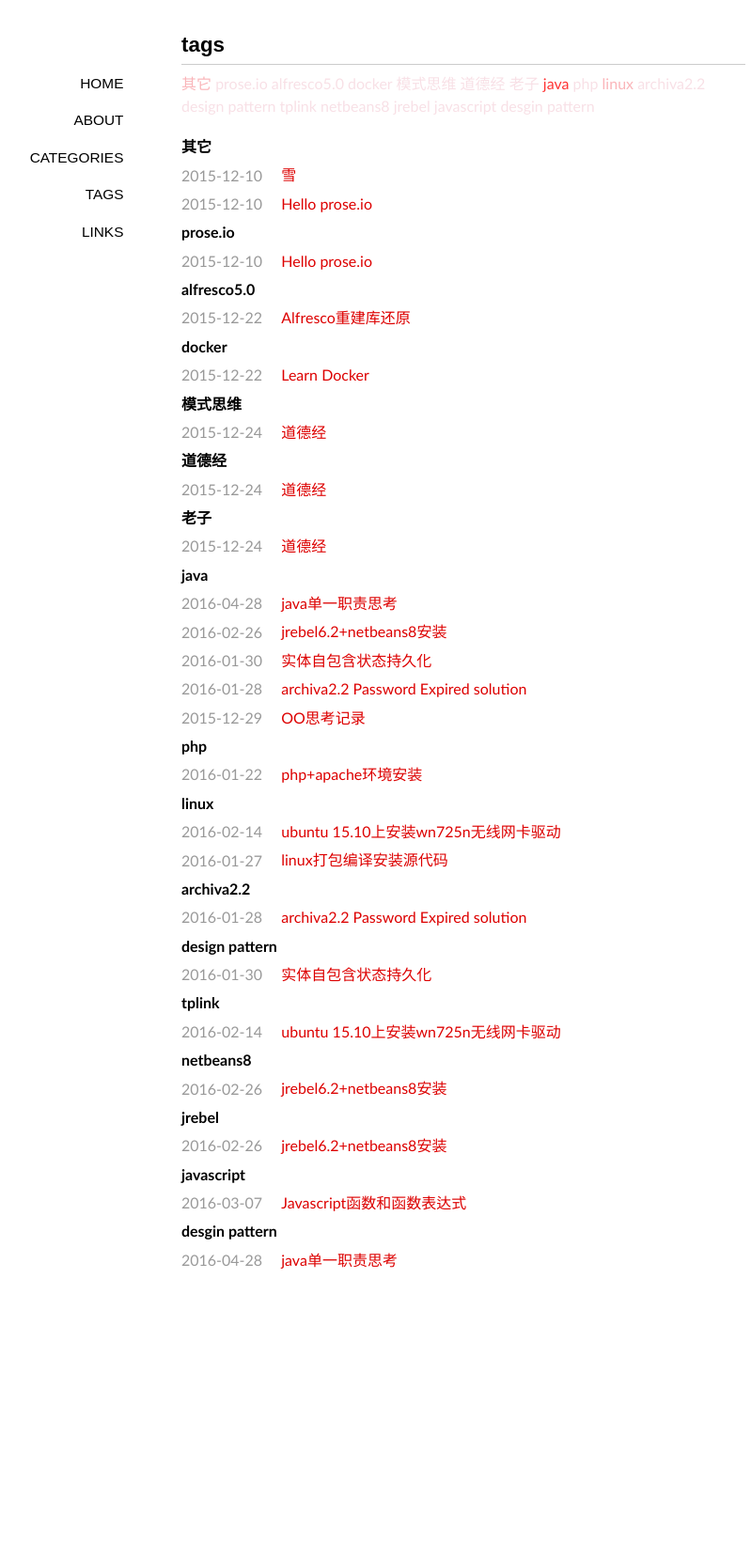
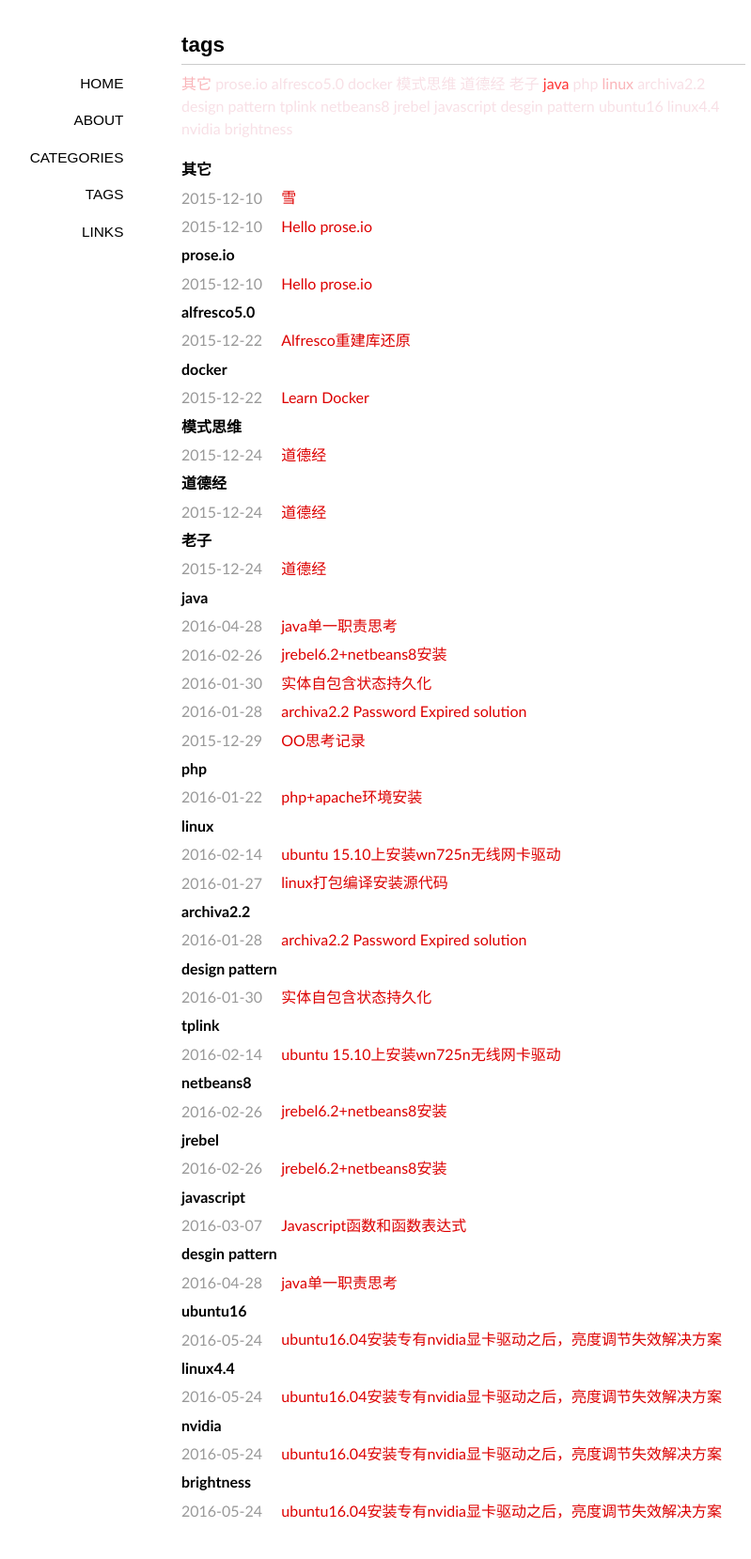
Before and after one commit to punkmonday/punkmonday.github.io, a Jekyll site: the page built from tags/index.md, in a window 1280 px wide. Shown: the whole page at 94% size, without its empty margins (147-946 px from the left). Built offline with Jekyll 4.4.1, drawn with Linux system fonts in a browser that asks for light colours; some web fonts are replaced; before the commit the page ends 1392 px from its top, so only the background shows below that.

Commit message:
Updated 2016-05-24-ubuntu16-nvidia.md

````diff
--- a/_posts/2016-05-24-ubuntu16-nvidia.md
+++ b/_posts/2016-05-24-ubuntu16-nvidia.md
@@ -1,6 +1,50 @@
 ---
-published: false
+published: true
+layout: post
+author: punkmonday
+categories:
+  - linux
+tags:
+  - ubuntu16
+  - linux4.4
+  - nvidia
+  - brightness
+title: ubuntu16.04安装专有nvidia显卡驱动之后，亮度调节失效解决方案
 ---
-## A New Post
+# ubuntu环境
 
-Enter text in [Markdown](http://daringfireball.net/projects/markdown/). Use the toolbar above, or click the **?** button for formatting help.
+- ubuntu16.04
+- linux4.4 kernal
+- samsung r429
+
+用开源的xorg显卡驱动按fn + up fn + down都没有问题，但是切换到n卡就失效，以下解决方案：
+
+```sh
+#subl是sublime text
+sudo subl /usr/share/X11/xorg.conf.d/20-nvidia.conf
+```
+
+如果为空，就说明没有这个文件，打开dash找到"NVIDIA X Server Settings"程序，找到 "X Server Display Configuration",点击"Save to X Configuration"保存n卡信息，然后打开备份的文件，滚动到Section "Device",复制以下内容，比如我的如下：
+
+```sh
+Section "Device"
+    Identifier     "Device0"
+    Driver         "nvidia"
+    VendorName     "NVIDIA Corporation"
+    BoardName      "GeForce 310M"
+EndSection
+```
+
+然后在 EndSection前加上Option        "RegistryDwords" "EnableBrightnessControl=1"，最后就是：
+
+```sh
+Section "Device"
+    Identifier     "Device0"
+    Driver         "nvidia"
+    VendorName     "NVIDIA Corporation"
+    BoardName      "GeForce 310M"
+    Option         "RegistryDwords" "EnableBrightnessControl=1"
+EndSection
+```
+
+保存/usr/share/X11/xorg.conf.d/20-nvidia.conf 并重启，我的亲测生效。
````
